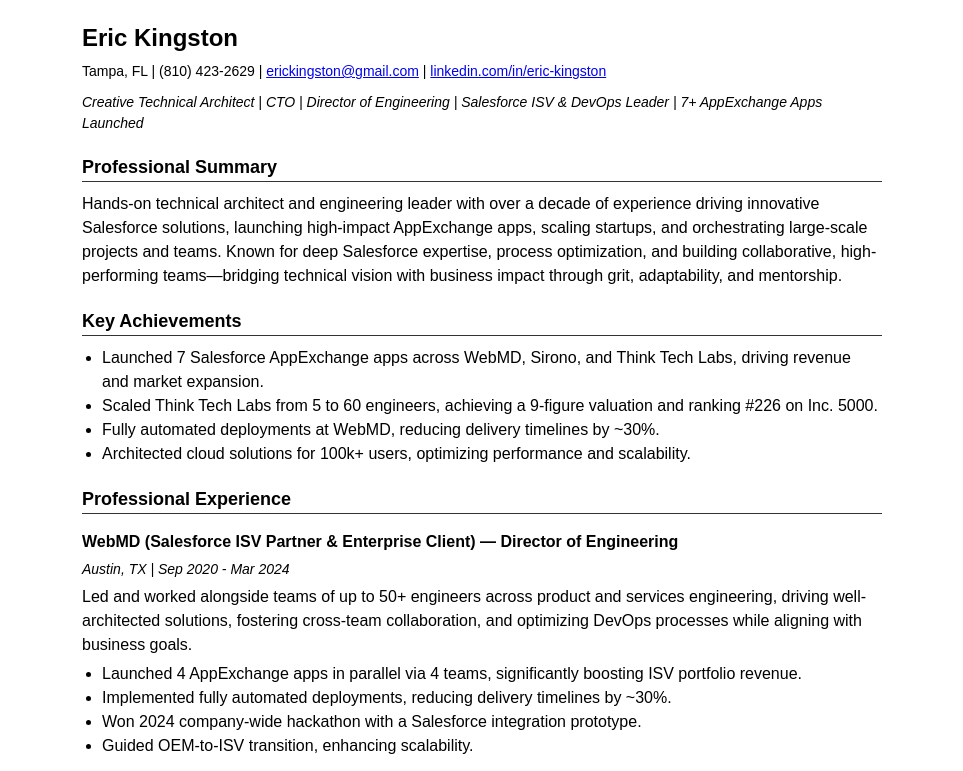
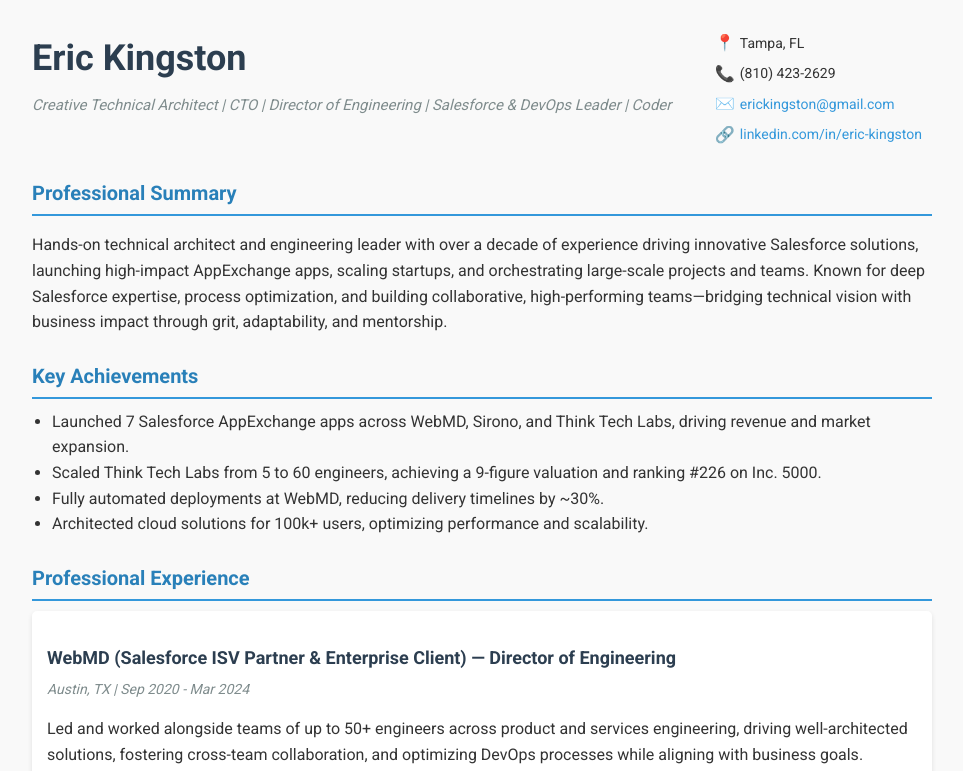
Before and after one commit to erickingston/website, a plain HTML site: page resume/index.html in a window 1280 px wide. Shown: the top 771 px of the page, without its empty margins (158-1121 px from the left). Drawn offline with Linux system fonts and the light colour scheme.

Commit message:
Update index.html

```diff
--- a/resume/index.html
+++ b/resume/index.html
@@ -4,63 +4,167 @@
     <meta charset="UTF-8">
     <meta name="viewport" content="width=device-width, initial-scale=1.0">
     <title>Eric Kingston - Resume</title>
+    <link href="https://fonts.googleapis.com/css2?family=Roboto:wght@400;700&display=swap" rel="stylesheet">
     <style>
+        :root {
+            --primary-color: #2c3e50;
+            --accent-color: #2980b9;
+            --border-color: #3498db;
+            --text-muted: #7f8c8d;
+            --text-dark: #333;
+            --background-light: #f9f9f9;
+            --shadow: 0 2px 5px rgba(0,0,0,0.1);
+        }
+
         body {
-            font-family: Arial, sans-serif;
-            max-width: 800px;
-            margin: 20px auto;
-            line-height: 1.5;
+            font-family: 'Roboto', Arial, sans-serif;
+            max-width: 900px;
+            margin: 30px auto;
+            line-height: 1.6;
+            color: var(--text-dark);
+            background-color: var(--background-light);
         }
+
+        .header {
+            display: flex;
+            justify-content: space-between;
+            align-items: flex-start;
+            margin-bottom: 15px;
+        }
+
         h1 {
-            font-size: 24px;
-            margin-bottom: 5px;
+            font-size: 36px;
+            margin: 0;
+            color: var(--primary-color);
+            font-weight: 700;
         }
-        h2 {
-            font-size: 18px;
-            margin-top: 20px;
-            margin-bottom: 10px;
-            border-bottom: 1px solid #333;
+
+        .name-title {
+            margin-top: 5px;
+            font-style: italic;
+            font-size: 15px;
+            color: var(--text-muted);
         }
-        h3 {
-            font-size: 16px;
-            margin-bottom: 5px;
-        }
-        p, ul {
-            margin: 5px 0;
-        }
+
         .contact {
             font-size: 14px;
-            margin-bottom: 10px;
+            color: var(--text-dark);
+            text-align: right;
+            margin-right: 10px;
         }
-        .title {
-            font-style: italic;
-            font-size: 14px;
-            margin-bottom: 15px;
+
+        .contact-item {
+            margin-bottom: 5px;
+            display: flex;
+            align-items: center;
+            gap: 5px;
+            white-space: nowrap;
+            overflow: hidden;
+            text-overflow: ellipsis;
         }
+
+        .contact-icon {
+            font-size: 16px;
+            color: var(--text-muted);
+        }
+
+        h2 {
+            font-size: 20px;
+            margin: 25px 0 10px;
+            color: var(--accent-color);
+            border-bottom: 2px solid var(--border-color);
+            padding-bottom: 5px;
+        }
+
+        h3 {
+            font-size: 18px;
+            margin-bottom: 5px;
+            color: var(--primary-color);
+        }
+
         .job {
-            margin-bottom: 15px;
+            margin-bottom: 20px;
+            background-color: #fff;
+            padding: 15px;
+            border-radius: 5px;
+            box-shadow: var(--shadow);
         }
+
         .job-title {
-            font-weight: bold;
+            font-weight: 700;
         }
+
         .date-location {
             font-style: italic;
             font-size: 14px;
+            color: var(--text-muted);
+            margin-top: 5px;
         }
+
         ul {
             padding-left: 20px;
+            margin: 5px 0;
+        }
+
+        a {
+            color: var(--border-color);
+            text-decoration: none;
+        }
+
+        a:hover {
+            text-decoration: underline;
+        }
+
+        .skills-columns {
+            display: flex;
+            justify-content: space-between;
+            gap: 20px;
+            margin-top: 5px;
+        }
+
+        .skills-columns ul {
+            width: 48%;
+            padding-left: 20px;
+            margin: 0;
+        }
+
+        @media (max-width: 600px) {
+            .header {
+                flex-direction: column;
+                align-items: flex-start;
+            }
+            .contact {
+                margin: 10px 0 0 10px;
+                text-align: left;
+            }
+            .skills-columns {
+                flex-direction: column;
+            }
+            .skills-columns ul {
+                width: 100%;
+            }
+            h1 { font-size: 24px; }
+            h2 { font-size: 18px; }
+            h3 { font-size: 16px; }
+            .job { padding: 10px; }
         }
     </style>
 </head>
 <body>
+    <div class="header">
+        <div>
             <h1>Eric Kingston</h1>
-    <p class="contact">
-        Tampa, FL | (810) 423-2629 | <a href="mailto:erickingston@gmail.com">erickingston@gmail.com</a> |
-        <a href="https://linkedin.com/in/eric-kingston" target="_blank">linkedin.com/in/eric-kingston</a>
+            <p class="name-title">
+                Creative Technical Architect | CTO | Director of Engineering | Salesforce & DevOps Leader | Coder
             </p>
-    <p class="title">
-        <em>Creative Technical Architect | CTO | Director of Engineering | Salesforce ISV & DevOps Leader | 7+ AppExchange Apps Launched</em>
-    </p>
+        </div>
+        <div class="contact">
+            <div class="contact-item"><span class="contact-icon">📍</span> Tampa, FL</div>
+            <div class="contact-item"><span class="contact-icon">📞</span> (810) 423-2629</div>
+            <div class="contact-item"><span class="contact-icon">✉️</span> <a href="mailto:erickingston@gmail.com">erickingston@gmail.com</a></div>
+            <div class="contact-item"><span class="contact-icon">🔗</span> <a href="https://linkedin.com/in/eric-kingston" target="_blank">linkedin.com/in/eric-kingston</a></div>
+        </div>
+    </div>
 
     <h2>Professional Summary</h2>
     <p>
@@ -129,12 +233,16 @@
     </div>
 
     <h2>Technical Skills (i.e., Keywords/Buzzwords)</h2>
+    <div class="skills-columns">
         <ul>
             <li><strong>Development:</strong> Salesforce (Apex, Lightning, LWC, SFDX, Flow, Agentforce), Java, JavaScript, and a spattering of others</li>
             <li><strong>DevOps & Cloud:</strong> AWS, Docker, Git, Bitbucket Pipelines, CI/CD, automation</li>
+        </ul>
+        <ul>
             <li><strong>Databases:</strong> Relational (SQL), NoSQL, Salesforce Query (SOQL, SOSL), data optimization</li>
             <li><strong>Tools:</strong> VS Code, Jira, Atlassian Suite, Jenkins, Illuminated Cloud via JetBrains</li>
         </ul>
+    </div>
 
     <h2>Education</h2>
     <p>
```
Lines whose indentation alone changed are shown as unchanged.
